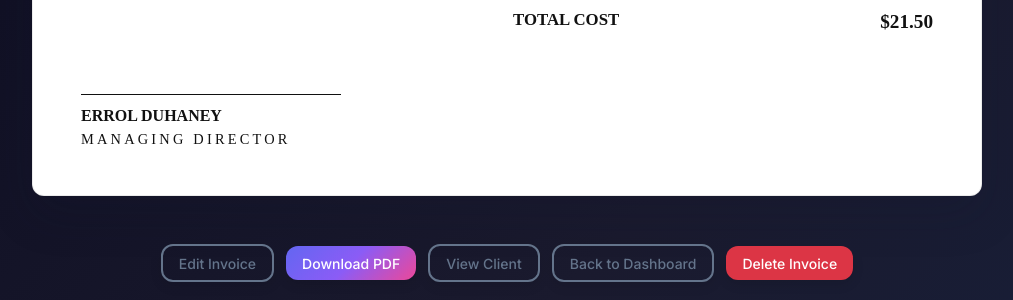
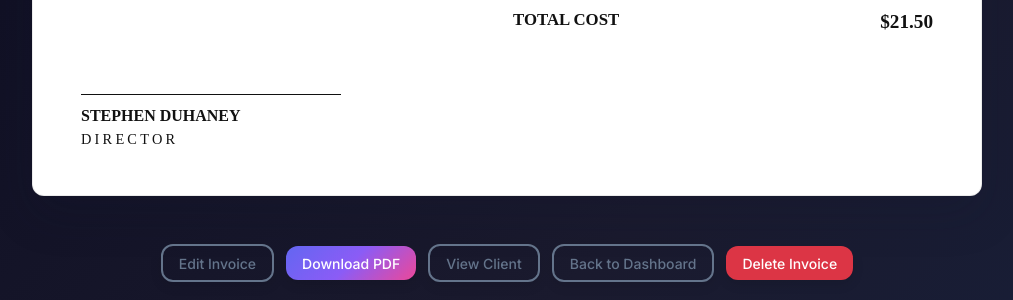
Before and after one commit to liamdatt/InvoiceGen, a Django app: page /invoices/1/ in a window 1280 px wide. Shown: the part 851-1151 px from the top of the page, without its empty margins (133-1146 px from the left). Run offline with Django 5.2, Linux system fonts and the light colour scheme; a user stored in the database is signed in; tables that the repository leaves empty hold one stand-in row (values such as "Sample post").

Commit message:
Director

```diff
--- a/templates/invoices/detail.html
+++ b/templates/invoices/detail.html
@@ -78,8 +78,8 @@
 
     <div class="signature-block">
       <div class="signature-line"></div>
-      <div class="signature-name">ERROL DUHANEY</div>
-      <div class="signature-title">MANAGING DIRECTOR</div>
+      <div class="signature-name">STEPHEN DUHANEY</div>
+      <div class="signature-title">DIRECTOR</div>
     </div>
   </div>
 
```
Also changed, not shown: 3 other files.
